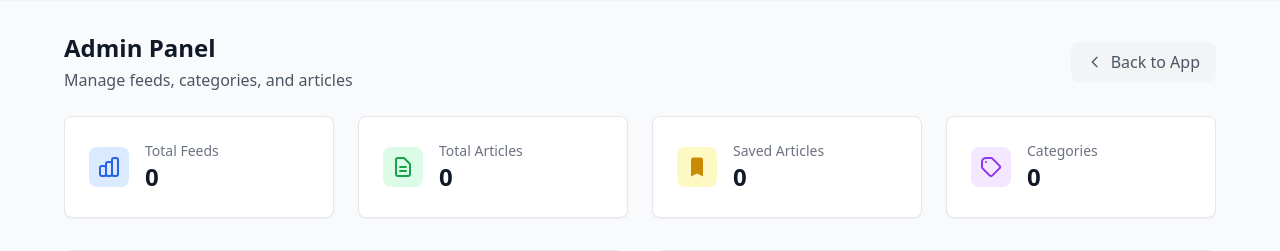
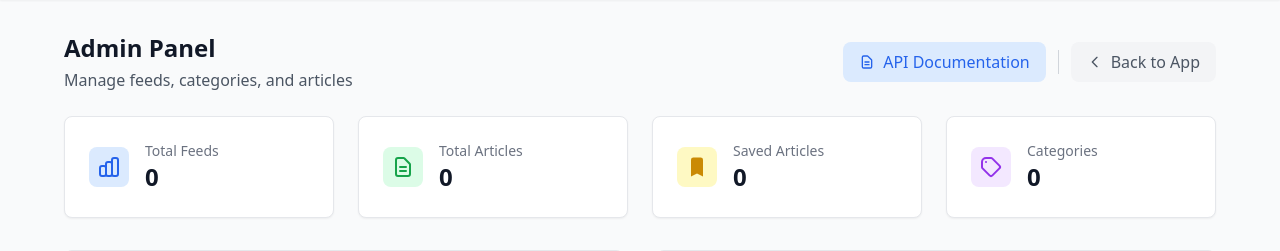
Before and after one commit to dannycab/stupidrss, a FastAPI app: page /admin in a window 1280 px wide. Shown: the part 73-324 px from the top of the page. Run offline with FastAPI, Linux system fonts and the light colour scheme; data that the repository does not hold is empty; some libraries are stand-ins or nearby versions.

Commit message:
Add API Documentation button to admin panel
- Added Swagger UI button in admin header linking to /docs
- Clean blue styling with document icon
- Opens in new tab for easy access to interactive API docs
- Positioned next to Back to App button with proper spacing

```diff
--- a/templates/admin.html
+++ b/templates/admin.html
@@ -8,6 +8,16 @@
             <h1 class="text-2xl font-bold text-gray-900 dark:text-white">Admin Panel</h1>
             <p class="text-gray-600 dark:text-gray-400 mt-1">Manage feeds, categories, and articles</p>
         </div>
+        <div class="flex items-center space-x-3">
+            <!-- API Documentation Button -->
+            <a href="/docs" target="_blank"
+               class="inline-flex items-center px-4 py-2 bg-blue-100 dark:bg-blue-900/20 text-blue-600 dark:text-blue-400 rounded-lg hover:bg-blue-200 dark:hover:bg-blue-900/40 transition-colors font-medium">
+                <svg class="w-4 h-4 mr-2" fill="none" stroke="currentColor" viewBox="0 0 24 24">
+                    <path stroke-linecap="round" stroke-linejoin="round" stroke-width="2" d="M9 12h6m-6 4h6m2 5H7a2 2 0 01-2-2V5a2 2 0 012-2h5.586a1 1 0 01.707.293l5.414 5.414a1 1 0 01.293.707V19a2 2 0 01-2 2z"></path>
+                </svg>
+                API Documentation
+            </a>
+            <div class="h-6 border-l border-gray-300 dark:border-gray-600"></div>
             <a href="/"
                class="inline-flex items-center px-4 py-2 bg-gray-100 dark:bg-gray-700 text-gray-600 dark:text-gray-300 rounded-lg hover:bg-gray-200 dark:hover:bg-gray-600 transition-colors">
                 <svg class="w-4 h-4 mr-2" fill="none" stroke="currentColor" viewBox="0 0 24 24">
@@ -15,6 +25,7 @@
                 </svg>
                 Back to App
             </a>
+        </div>
     </div>
 
     <!-- Stats Cards -->
```
Lines whose indentation alone changed are shown as unchanged.
